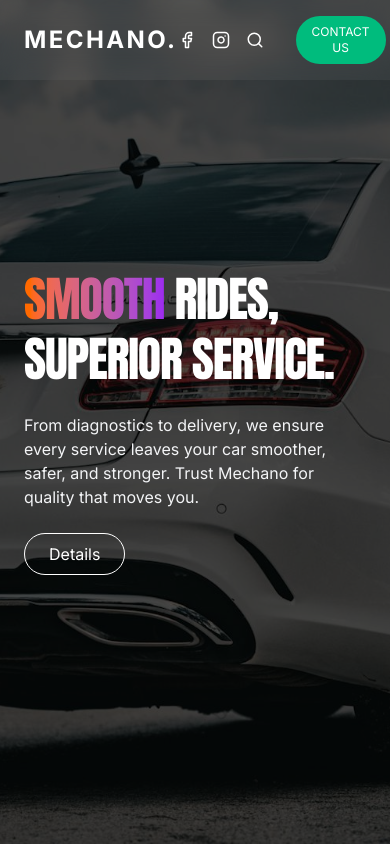
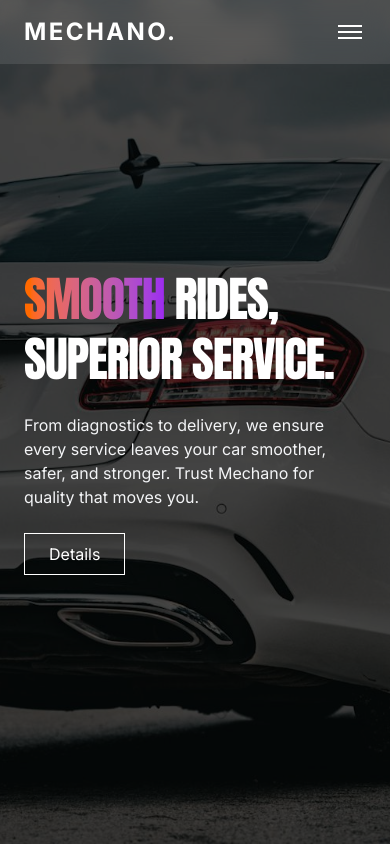
Before and after one commit to CAPELLAX02/car-coat-v2, a Next.js app: page / in a window 390 px wide. Shown: the top 844 px of the page. Built offline with nearby package versions, Linux system fonts and the light colour scheme.

Commit message:
Complete the header and the hero section components.

```diff
--- a/components/Header.tsx
+++ b/components/Header.tsx
@@ -1,26 +1,32 @@
 'use client';
 
 import { useEffect, useState } from 'react';
-import { Menu, Instagram, Facebook, Search } from 'lucide-react';
+import { Instagram, Facebook, Search } from 'lucide-react';
 import Link from 'next/link';
 import clsx from 'clsx';
+import { motion } from 'framer-motion';
 
 export default function Header() {
     const [scrolled, setScrolled] = useState(false);
+    const [isMenuOpen, setIsMenuOpen] = useState(false);
 
     useEffect(() => {
         const onScroll = () => {
-            setScrolled(window.scrollY > 10);
+            setScrolled(window.scrollY > 20);
         };
         window.addEventListener('scroll', onScroll);
         return () => window.removeEventListener('scroll', onScroll);
     }, []);
 
+    const navItems = ['Home', 'Services', 'About'];
+
     return (
+        <>
+            {/* HEADER */}
             <header
                 className={clsx(
-                'fixed top-0 left-0 w-full z-50 transition-all duration-300 backdrop-blur-md',
-                scrolled ? 'bg-white/90 shadow-md' : 'bg-white/5'
+                    'fixed top-0 left-0 w-full z-50 transition-all duration-300',
+                    scrolled ? 'bg-white shadow-md' : 'bg-white/10 backdrop-blur-md'
                 )}
             >
                 <div className="max-w-7xl mx-auto flex items-center justify-between px-6 py-4">
@@ -31,24 +37,33 @@ export default function Header() {
             </span>
                     </Link>
 
-                {/* Menu */}
+                    {/* Desktop Nav */}
                     <nav className="hidden md:flex items-center gap-6 text-sm font-medium">
-                    {['Home', 'Services', 'About Us', 'News', 'Contact'].map((item) => (
+                        {navItems.map((item) => (
                             <a
                                 key={item}
                                 href={`#${item.toLowerCase().replace(/\s/g, '-')}`}
                                 className={clsx(
-                                'transition hover:text-primary',
+                                    'relative group px-2 py-1 text-sm uppercase tracking-widest font-medium transition-colors duration-300',
                                     scrolled ? 'text-black' : 'text-white'
                                 )}
                             >
-                            {item}
+                                <span className="relative z-10">{item}</span>
+
+                                {/* Animated underline */}
+                                <span
+                                    className={clsx(
+                                        'absolute bottom-0 left-0 h-[2px] w-0 group-hover:w-full transition-all duration-300',
+                                        scrolled ? 'bg-black' : 'bg-white'
+                                    )}
+                                />
                             </a>
+
                         ))}
                     </nav>
 
-                {/* Right Icons */}
-                <div className="flex items-center gap-4">
+                    {/* Right Icons (Desktop only) */}
+                    <div className="hidden md:flex items-center gap-4">
                         <a
                             href="#"
                             className={clsx(
@@ -76,11 +91,95 @@ export default function Header() {
                         >
                             <Search size={18} />
                         </a>
-                    <button className="ml-4 bg-emerald-500 hover:bg-emerald-600 transition text-white text-xs px-4 py-2 rounded-full">
-                        CONTACT US
+
+                        {/* Contact Us */}
+                        <button
+                            className={clsx(
+                                'ml-4 cursor-pointer px-5 py-2 rounded-full text-sm border transition-all duration-300',
+                                scrolled
+                                    ? 'border-black text-black hover:bg-black hover:text-white'
+                                    : 'border-white text-white hover:bg-white hover:text-black'
+                            )}
+                        >
+                            CONTACT
                         </button>
                     </div>
+
+                    {/* Hamburger (Mobile) */}
+                    <button
+                        className="md:hidden z-50 relative w-8 h-8 flex flex-col justify-center items-center"
+                        onClick={() => setIsMenuOpen(!isMenuOpen)}
+                    >
+                        <div
+                            className={clsx(
+                                'w-6 h-0.5 mb-1 transition-transform duration-300',
+                                scrolled ? 'bg-black' : 'bg-white',
+                                isMenuOpen && 'rotate-45 translate-y-1.5'
+                            )}
+                        />
+                        <div
+                            className={clsx(
+                                'w-6 h-0.5 mb-1 transition-opacity duration-300',
+                                scrolled ? 'bg-black' : 'bg-white',
+                                isMenuOpen && 'opacity-0'
+                            )}
+                        />
+                        <div
+                            className={clsx(
+                                'w-6 h-0.5 transition-transform duration-300',
+                                scrolled ? 'bg-black' : 'bg-white',
+                                isMenuOpen && '-rotate-45 -translate-y-1.5'
+                            )}
+                        />
+                    </button>
                 </div>
             </header>
+
+            {/* FULLSCREEN MOBILE MENU */}
+            {isMenuOpen && (
+                <div className="fixed inset-0 bg-black/80 backdrop-blur-md z-40 flex flex-col justify-evenly px-8 py-10 text-white">
+                    {/* Top nav links */}
+                    <div className="flex flex-col items-center space-y-8 text-2xl font-semibold mt-10">
+                        {navItems.map((item, i) => (
+                            <motion.a
+                                key={item}
+                                href={`#${item.toLowerCase().replace(/\s/g, '-')}`}
+                                initial={{ opacity: 0, x: 200 }}
+                                animate={{ opacity: 1, x: 0 }}
+                                transition={{ delay: 0.1 * i, duration: 0.01 }}
+                                onClick={() => setIsMenuOpen(false)}
+                                className="hover:text-primary hover:underline transition"
+                            >
+                                {item}
+                            </motion.a>
+                        ))}
+                    </div>
+
+                    {/* Bottom section: social + contact */}
+                    <motion.div
+                        initial={{ opacity: 0, y: 300 }}
+                        animate={{ opacity: 1, y: 0 }}
+                        transition={{ delay: 0.3, duration: 0.3 }}
+                        className="flex flex-col items-center space-y-6"
+                    >
+                        <div className="flex gap-6">
+                            <a href="#" className="hover:opacity-70">
+                                <Facebook size={20} />
+                            </a>
+                            <a href="#" className="hover:opacity-70">
+                                <Instagram size={20} />
+                            </a>
+                            <a href="#" className="hover:opacity-70">
+                                <Search size={20} />
+                            </a>
+                        </div>
+
+                        <button className="px-5 cursor-pointer py-2 rounded-full text-sm border border-white text-white hover:bg-white hover:text-black transition-all duration-300">
+                            CONTACT
+                        </button>
+                    </motion.div>
+                </div>
+            )}
+        </>
     );
 }
--- a/components/Hero.tsx
+++ b/components/Hero.tsx
@@ -121,7 +121,7 @@ export default function Hero() {
                                         transition={{ delay: 0.5, duration: 0.4 }}
                                         whileHover={{ scale: 1.05 }}
                                         whileTap={{ scale: 0.95 }}
-                                        className="mt-6 px-6 cursor-pointer py-2 rounded-full border border-white bg-transparent text-white hover:bg-white hover:text-black transition"
+                                        className="mt-6 px-6 cursor-pointer py-2 rounded-none border border-white bg-transparent text-white hover:bg-white hover:text-black transition"
                                     >
                                         Details
                                     </motion.button>
```
Lines whose indentation alone changed are shown as unchanged.
